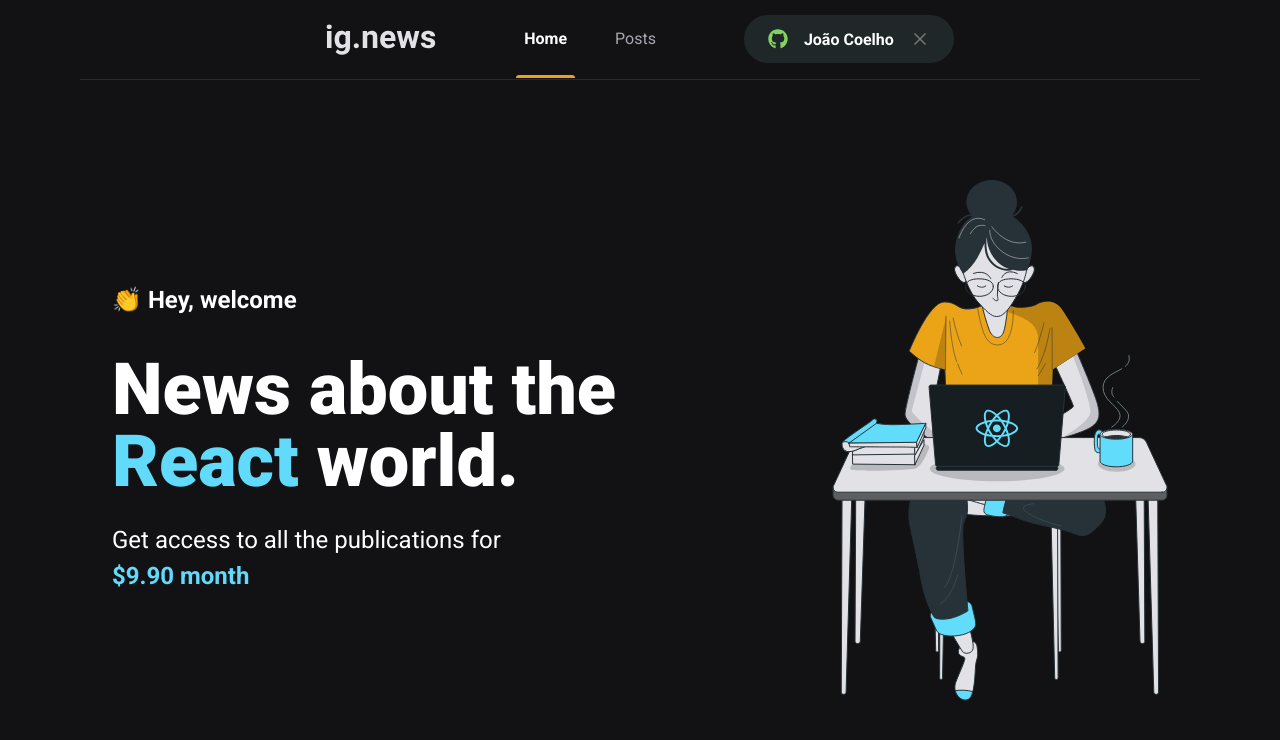
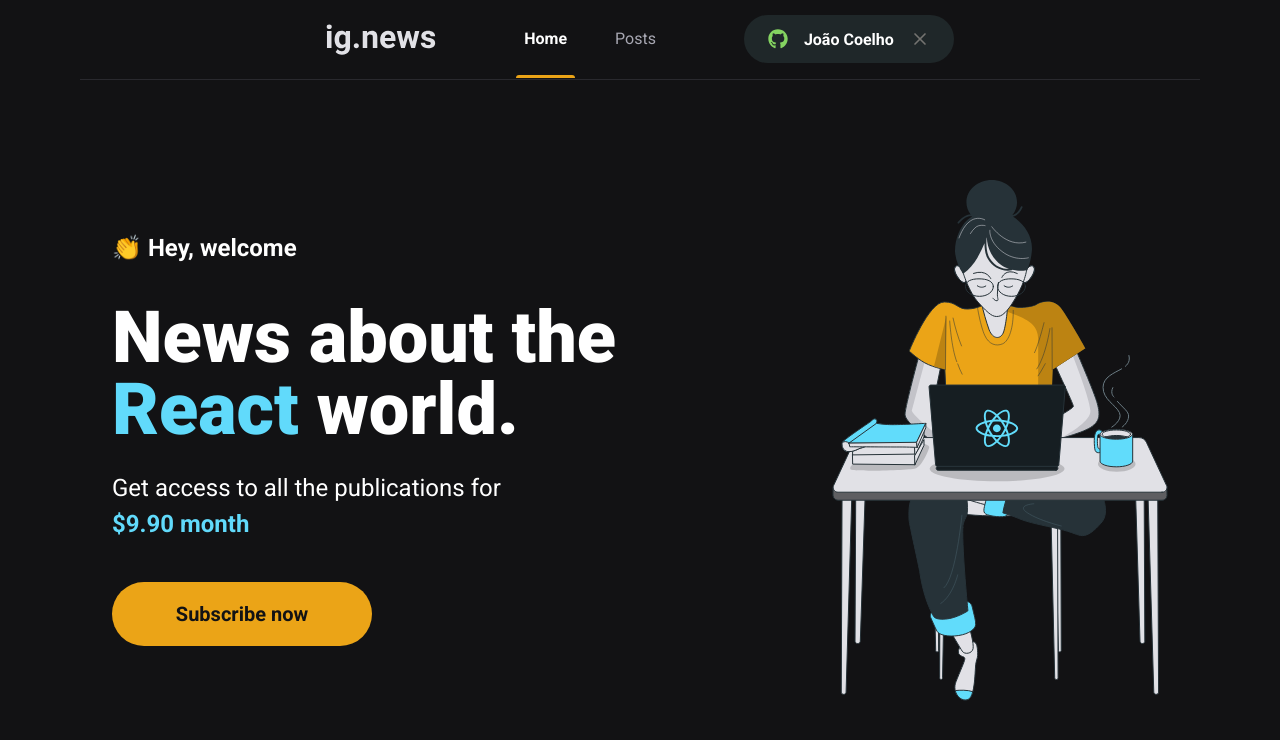
Before and after one commit to joaoantoniocoelho/ig.news, a Next.js app: page / in a window 1280 px wide. Shown: the top 740 px of the page. Built offline with nearby package versions, Linux system fonts and the light colour scheme.

Commit message:
add subscribe button

```diff
--- /dev/null
+++ b/src/components/SubscribeButton/index.tsx
@@ -0,0 +1,9 @@
+import styles from './styles.module.scss';
+
+export default function SubscribeButton() {
+    return (
+        <button type="button" className={styles.subscribeButton}>
+            Subscribe now
+        </button>
+    )
+}
--- /dev/null
+++ b/src/components/SubscribeButton/styles.module.scss
@@ -0,0 +1,21 @@
+.subscribeButton {
+  width: 260px;
+  height: 4rem;
+  border: 0;
+  border-radius: 2rem;
+  background: var(--yellow-500);
+  color: var(--gray-900);
+  font-size: 1.25rem;
+  font-weight: bold;
+
+  display: flex;
+  align-items: center;
+  justify-content: center;
+
+  transition: filter 0.2s;
+
+  &:hover {
+    filter: brightness(0.8);
+  }
+
+}
--- a/src/pages/home.module.scss
+++ b/src/pages/home.module.scss
@@ -38,4 +38,8 @@
       font-weight: bold;
     }
   }
+
+  button {
+    margin-top: 2.5rem;
+  }
 }
--- a/src/pages/index.tsx
+++ b/src/pages/index.tsx
@@ -1,5 +1,6 @@
 import Head from 'next/head'
 import styles from './home.module.scss';
+import SubscribeButton from "../components/SubscribeButton";
 export default function Home() {
     return (
         <>
@@ -12,6 +13,7 @@
                     <p>Get access to all the publications for<br/>
                         <span>$9.90 month</span>
                     </p>
+                    <SubscribeButton />
                 </section>
 
                 <img src="/images/avatar.svg" alt="girl coding"/>
```
